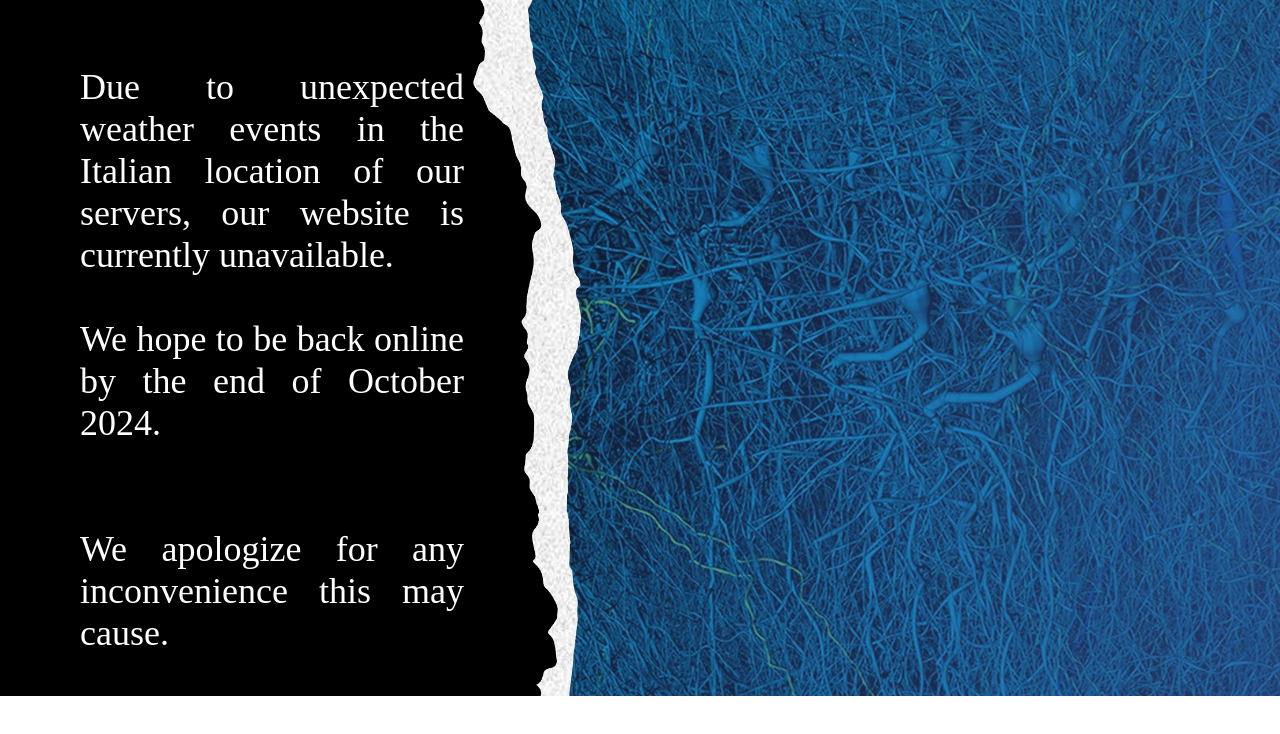
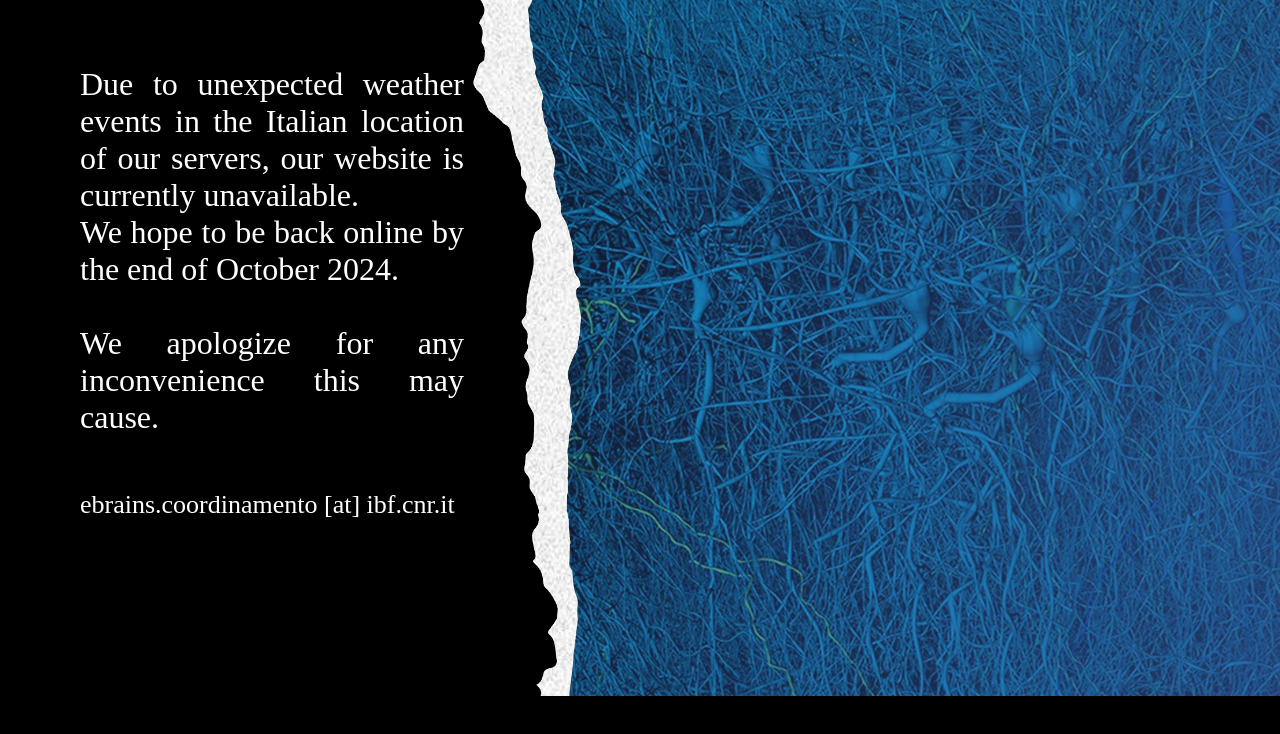
Before and after one commit to cnr-ibf-pa/ebrains-italy-splash, a plain HTML site: page index.html in a window 1280 px wide. Shown: the part 104-838 px from the top of the page. After the commit the page ends 800 px from the top, so only its background shows below. Drawn offline with Linux system fonts and the light colour scheme.

Commit message:
updated text

```diff
--- a/index.html
+++ b/index.html
@@ -8,6 +8,7 @@
         html {
             height: 100%;
             margin: 0;
+            background-color: black;
         }
 
         .bg {
@@ -19,7 +20,7 @@
 
             /* Center and scale the image nicely */
             background-position: center;
-            background-repeat: no-repeat;
+            background-repeat: repeat-y;
             background-size: cover;
         }
     </style>
@@ -30,16 +31,15 @@
     <div>
         <img width=100% src="https://raw.githubusercontent.com/cnr-ibf-pa/ebrains-italy-splash/main/header-banner.jpg" alt="logo">
     </div>
-    <div style="height: 100%;width:30%; margin-left: 80px; margin-top: 28px;">
+    <div style="width:30%; margin-left: 80px; margin-top: 28px;">
         <br><br>
-        <div style="color: rgb(255, 255, 255); text-align: justify; font-size: 36px;">
+        <div style="color: rgb(255, 255, 255); text-align: justify; font-size: 200%;">
             Due to unexpected weather events in the Italian location of our servers, our website is currently unavailable.
+            <br>
+            We hope to be back online by the end of October 2024.
             <br><br>
-            We hope to be back online by the end of October 2024.
-            <br><br><br>
             We apologize for any inconvenience this may cause.
         </div>
-        <br><br><br>
         <br><br><br>
         <div style="color: rgb(255, 255, 255); text-align: left; font-size: 26px;">
             ebrains.coordinamento [at] ibf.cnr.it</div>
```
